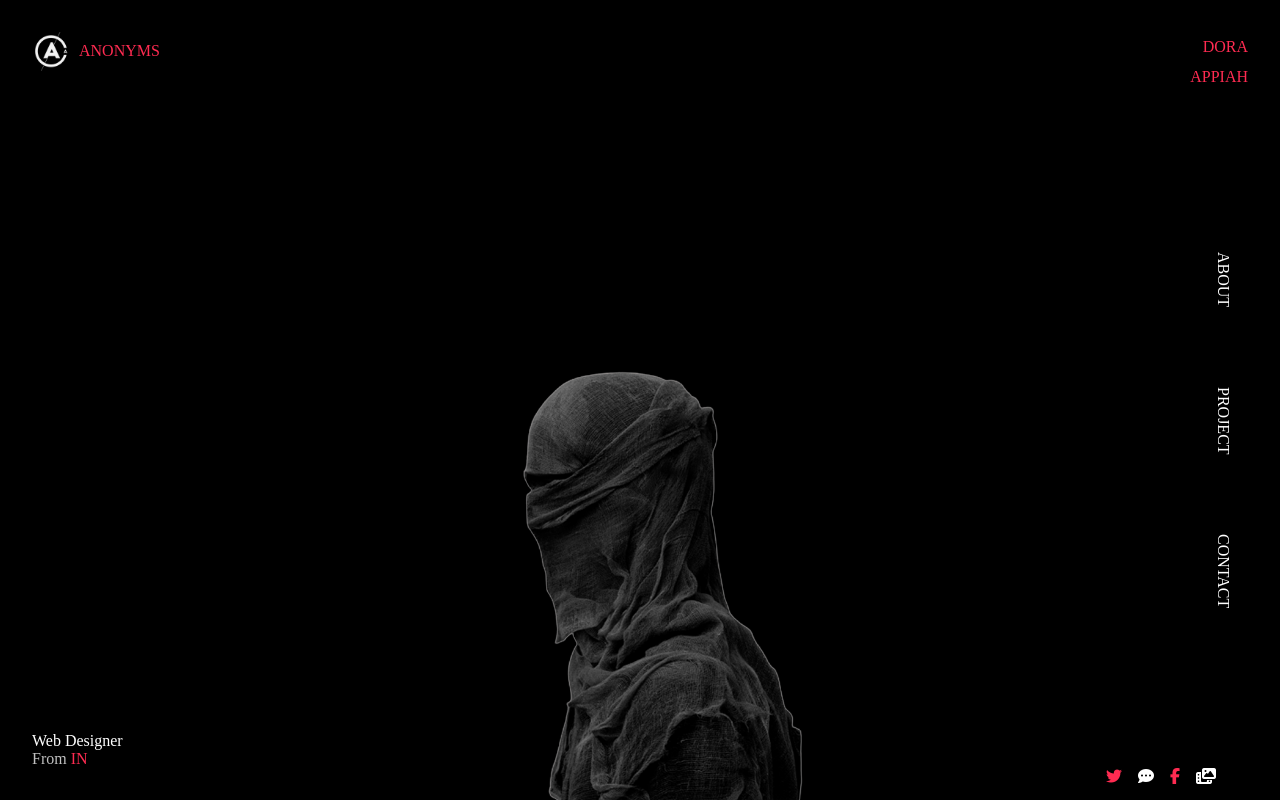
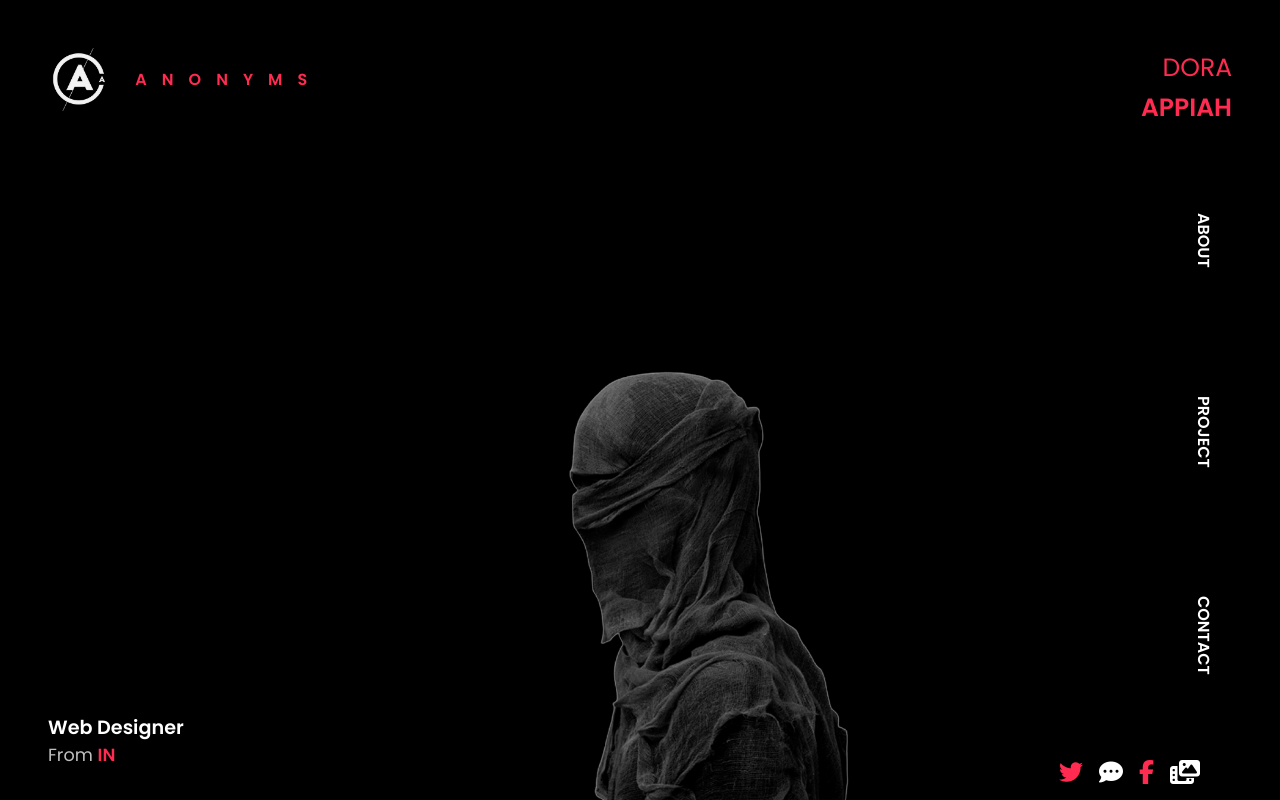
Before and after one commit to Obayaa/project_2_portfolio, a plain HTML site: page index.html in a window 1280 px wide. Drawn offline with Linux system fonts and the light colour scheme.

Commit message:
Add Poppins font and update styles for improved layout and readability

```diff
--- a/index.html
+++ b/index.html
@@ -6,6 +6,7 @@
     <meta name="viewport" content="width=device-width, initial-scale=1.0" />
     <title>Project 2 - Portfolio</title>
     <link rel="stylesheet" href="styles.css" />
+    <link href="https://fonts.googleapis.com/css?family=Poppins:100,100italic,200,200italic,300,300italic,regular,italic,500,500italic,600,600italic,700,700italic,800,800italic,900,900italic" rel="stylesheet" />
     <script src="https://kit.fontawesome.com/e7930a68cb.js" crossorigin="anonymous"></script>
 </head>
 
--- a/styles.css
+++ b/styles.css
@@ -2,6 +2,7 @@
   margin: 0;
   padding: 0;
   box-sizing: border-box;
+  font-family: 'Poppins';
 }
 
 main {
@@ -12,7 +13,7 @@ main {
   color: white;
   --primary: #ff2b51;
   --secondary: #c0c0c0;
-  padding: 2rem 2rem 0 2rem;
+  padding: 3rem 3rem 0 3rem;
 }
 
 .left {
@@ -23,7 +24,7 @@ main {
 
 .logo-wrapper {
   display: flex;
-  gap: 0.5rem;
+  gap: 1.5rem;
   align-items: center;
 }
 
@@ -34,7 +35,12 @@ main {
 .role-wrapper {
   margin-bottom: 2rem;
 }
-
+.role{
+  font-size: 1.2rem;
+}
+.grey{
+  font-size: 1.1rem;
+}
 .image-wrapper {
   display: flex;
   align-items: end;
@@ -51,15 +57,23 @@ main {
   align-items: end;
 }
 
-.name p {
+.name{
   text-align: right;
-  line-height: 30px;
+  line-height: 40px;
+  font-size: 25px;
+}
+.company_name{
+  font-size: 1rem;
+  letter-spacing: 15px;
+}
+.surname, .grey span, .role, .company_name, .navbar ul a{
+    font-weight: 600;
 }
 
 .navbar ul {
   display: flex;
   flex-direction: column;
-  gap: 5rem;
+  gap: 8rem;
   padding: 1rem;
 }
 
@@ -69,6 +83,7 @@ main {
 }
 
 .navbar ul a {
+  font-size: 1rem;
   text-decoration: none;
   color: white;
 }
@@ -79,6 +94,9 @@ main {
   gap: 1rem;
   margin-bottom: 1rem;
   margin-right: 2rem;
+}
+.media_links i{
+  font-size: 1.5rem;
 }
 
 .company_name,
```
